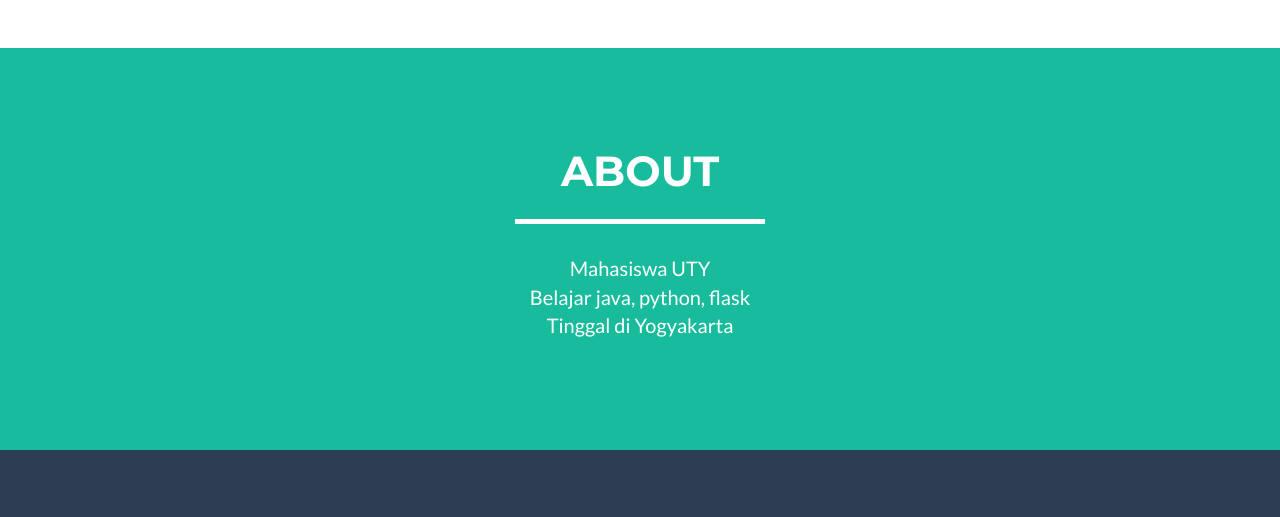
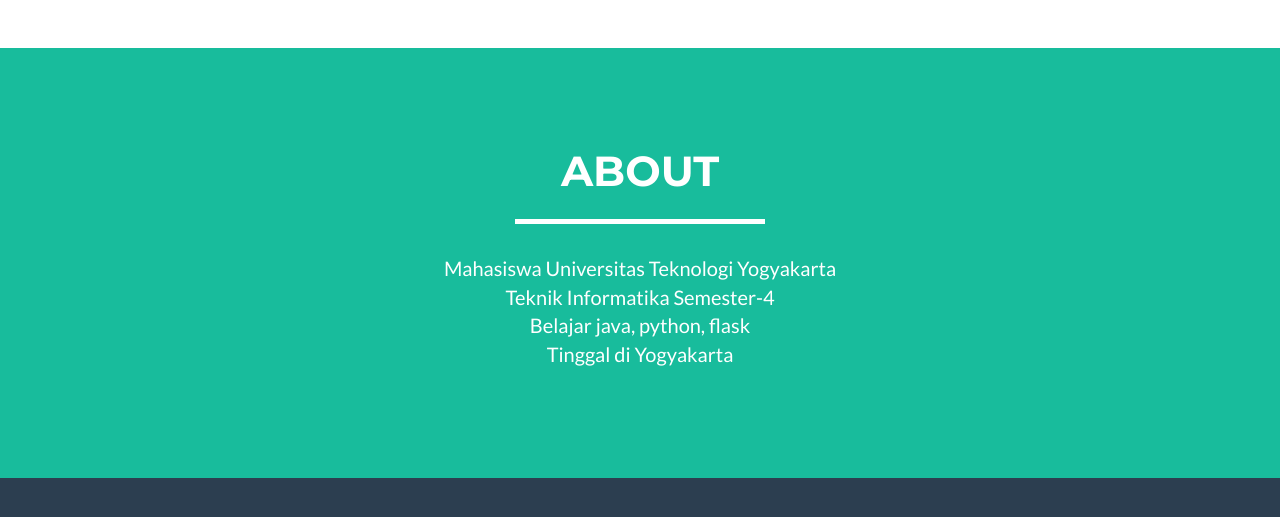
Before and after one commit to rosyidridho/rosyidridho.github.io, a website: page index.html in a window 1280 px wide. Shown: the part 1299-1816 px from the top of the page. Drawn offline with nearby package versions, Linux system fonts and the light colour scheme.

Commit message:
Update index.html

```diff
--- a/index.html
+++ b/index.html
@@ -135,7 +135,8 @@
       </div>
       <div class="row">
         <div class="col-lg-12 text-center">
-          <p>Mahasiswa UTY
+          <p>Mahasiswa Universitas Teknologi Yogyakarta
+            <br>Teknik Informatika Semester-4
             <br>Belajar java, python, flask
             <br>Tinggal di Yogyakarta</p>
           </div>
```
